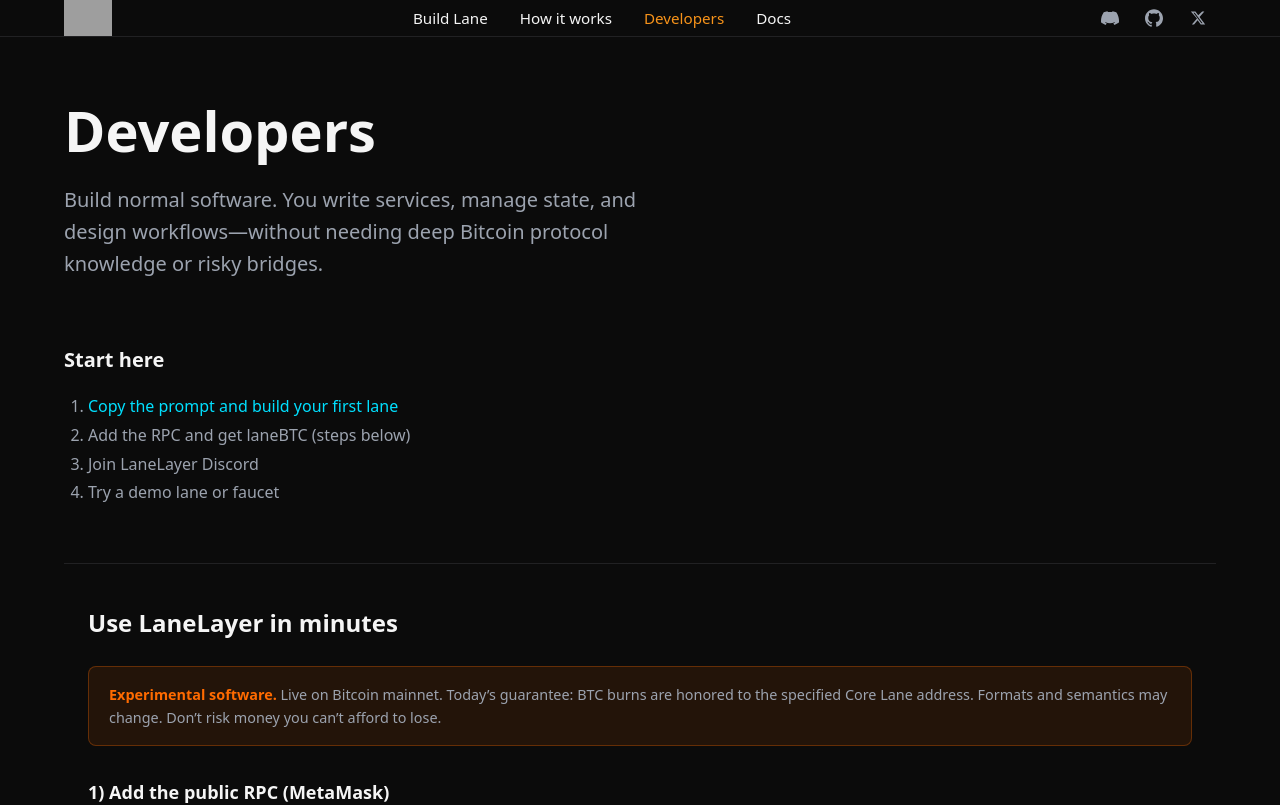
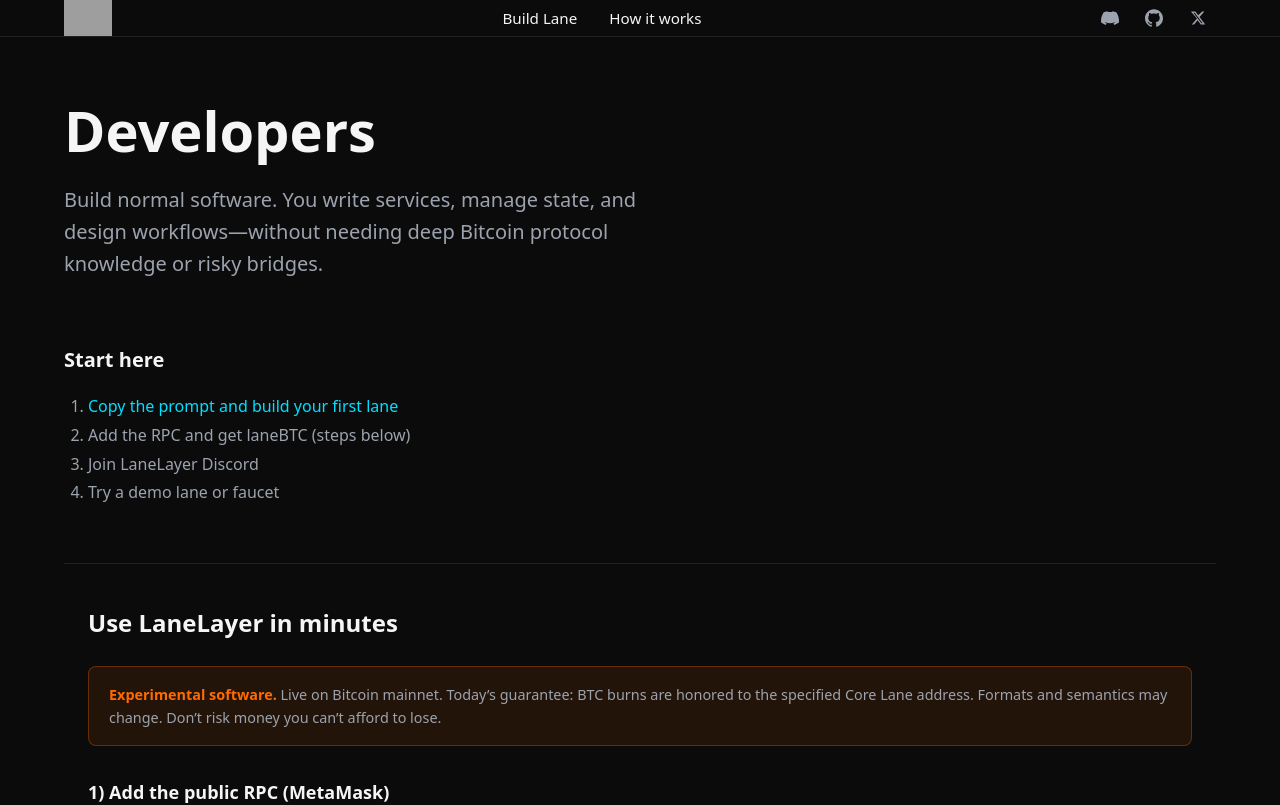
Before and after one commit to lanelayer/lanelayer.github.io, a React (Vite) app: page /developers in a window 1280 px wide. Shown: the top 805 px of the page. Built offline with nearby package versions, Linux system fonts and the light colour scheme; grey boxes are pictures that could not be loaded.

Commit message:
Remove Developers nav links from header and footer
Co-Authored-By: Claude Sonnet 4.6 <noreply@anthropic.com>

```diff
--- a/src/components/Footer.jsx
+++ b/src/components/Footer.jsx
@@ -14,8 +14,6 @@ export default function Footer() {
               <h4>Platform</h4>
               <Link to="/#build-first-lane">Build Lane</Link>
               <Link to="/how-it-works">How it works</Link>
-              <Link to="/developers">Developers</Link>
-              <a href="https://docs.lanelayer.com" target="_blank" rel="noopener noreferrer">Docs</a>
             </div>
             <div className="footer-col">
               <h4>Contact</h4>
--- a/src/components/Header.jsx
+++ b/src/components/Header.jsx
@@ -34,8 +34,6 @@ export default function Header() {
         <nav className={`nav${menuOpen ? ' nav-open' : ''}`}>
           <NavLink to="/#build-first-lane" onClick={close}>Build Lane</NavLink>
           <NavLink to="/how-it-works" onClick={close}>How it works</NavLink>
-          <NavLink to="/developers" onClick={close}>Developers</NavLink>
-          <a href="https://docs.lanelayer.com" target="_blank" rel="noopener noreferrer" onClick={close}>Docs</a>
         </nav>
 
         <div className="nav-icons">
```
